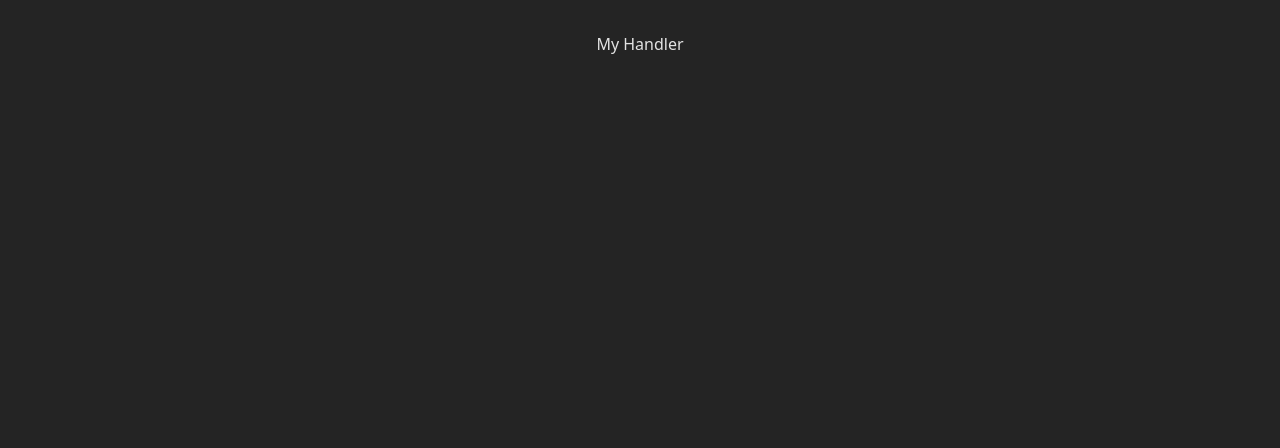
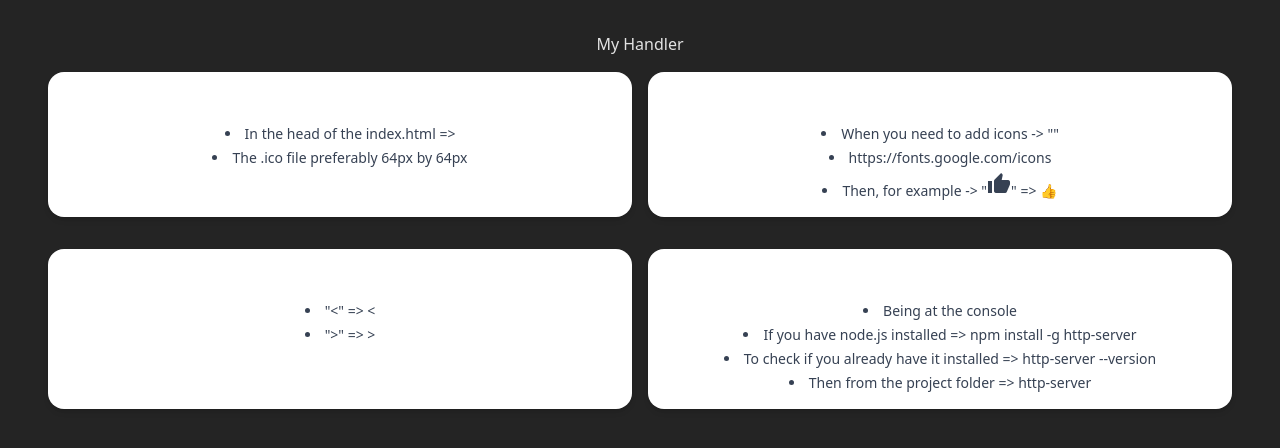
Before and after one commit to german-zaracho/handler, a React (Vite) app: page / in a window 1280 px wide. Shown: the top 448 px of the page. Built offline with nearby package versions, Linux system fonts and the light colour scheme.

Commit message:
Card component, json, and first implementation

```diff
--- a/src/App.tsx
+++ b/src/App.tsx
@@ -1,10 +1,32 @@
-import './App.css'
+import './App.css';
+import { useEffect, useState } from 'react';
+import Card from './components/Card';
+import data from './data/cards.json';
+
+type CardData = {
+  title: string;
+  items: string[];
+};
 
 function App() {
+
+  const [cards, setCards] = useState<CardData[]>([]);
+
+  useEffect(() => {
+    // Simula fetch si viniera de una API
+    setCards(data);
+  }, []);
 
   return (
     <>
       <h1 className='test'>My Handler</h1>
+
+      <div className="p-4 grid grid-cols-1 md:grid-cols-2 gap-4">
+      {cards.map((card, index) => (
+        <Card key={index} title={card.title} items={card.items} />
+      ))}
+    </div>
+
     </>
   )
 }
--- /dev/null
+++ b/src/components/Card.tsx
@@ -0,0 +1,19 @@
+interface CardProps {
+    title: string;
+    items: string[];
+};
+
+const Card: React.FC<CardProps> = ({ title, items }) => {
+    return (
+        <div className="bg-white rounded-2xl shadow-md p-4 mb-4">
+            <h2 className="text-xl font-bold mb-2">{title}</h2>
+            <ul className="list-disc list-inside space-y-1 text-sm text-gray-700">
+                {items.map((item, index) => (
+                    <li key={index} dangerouslySetInnerHTML={{ __html: item }} />
+                ))}
+            </ul>
+        </div>
+    );
+};
+
+export default Card;
--- /dev/null
+++ b/src/data/cards.json
@@ -0,0 +1,33 @@
+[
+    {
+        "title": "Favicons (Favorite icons)",
+        "items": [
+            "In the head of the index.html => <link rel=\"shortcut icon\" href=\"assets/img/handler-icon.ico\" type=\"image/x-icon\">",
+            "The .ico file preferably 64px by 64px"
+        ]
+    },
+    {
+        "title": "Icons",
+        "items": [
+            "When you need to add icons -> \"<link href='https://fonts.googleapis.com/icon?family=Material+Icons' rel='stylesheet'>\"",
+            "https://fonts.google.com/icons",
+            "Then, for example -> \"<span class='material-icons'>thumb_up</span>\" => 👍"
+        ]
+    },
+    {
+        "title": "Greater and Less than",
+        "items": [
+            "\"<\" => &lt;",
+            "\">\" => &gt;"
+        ]
+    },
+    {
+        "title": "Local server",
+        "items": [
+            "Being at the console",
+            "If you have node.js installed => npm install -g http-server",
+            "To check if you already have it installed => http-server --version",
+            "Then from the project folder => http-server"
+        ]
+    }
+]
```
